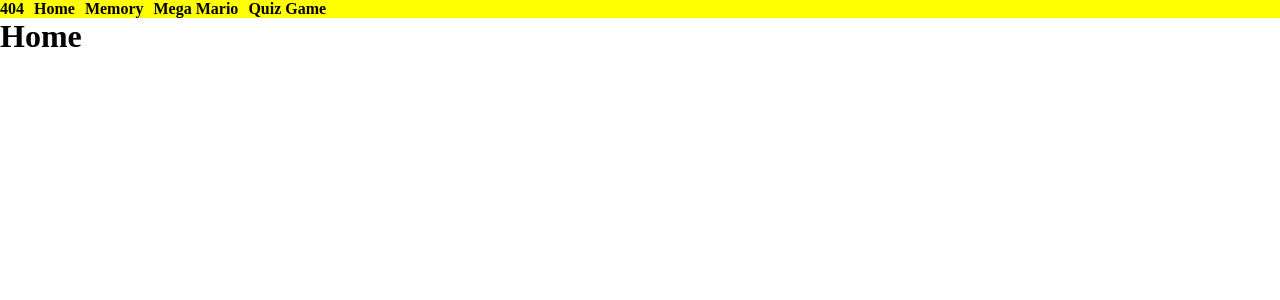
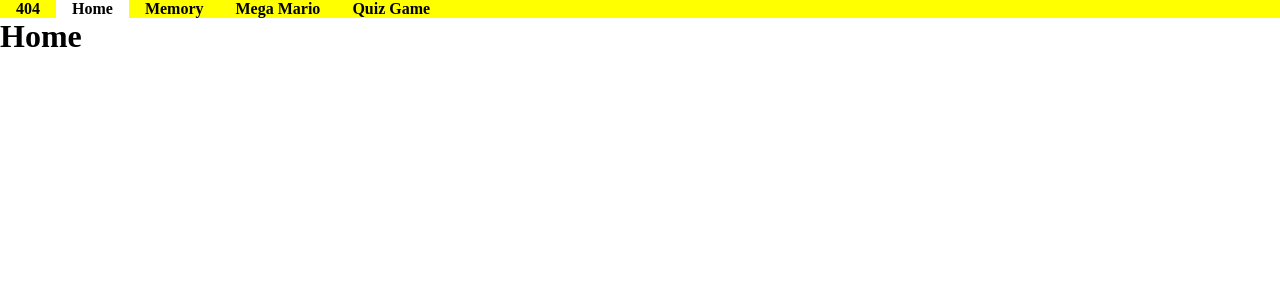
Before and after one commit to AnnaGraphic/react-games, a React (Vite) app: page / in a window 1280 px wide. Shown: the top 300 px of the page. Built offline with nearby package versions, Linux system fonts and the light colour scheme.

Commit message:
add active link to nav menue

```diff
--- a/src/components/Nav/Nav.css
+++ b/src/components/Nav/Nav.css
@@ -4,17 +4,21 @@
 
 .nav-header nav ul {
   list-style: none;
-  padding: 0;
   margin: 0;
 }
 
 .nav-header nav ul li {
   display: inline;
-  margin-right: 10px;
 }
 
 .nav-header nav ul li a {
   text-decoration: none;
   color: black;
+  padding: 0.5em;
   font-weight: bold;
+  padding: 1em;
 }
+
+.nav-header nav ul li a.active {
+  background-color: white;
+}
--- a/src/components/Nav/Nav.jsx
+++ b/src/components/Nav/Nav.jsx
@@ -10,7 +10,9 @@ export function Nav() {
         <ul>
           {Object.keys(navlinks).map((key) => {
             //console.log(key);
-            return <li key={key}><NavLink to={navlinks[key]}>{key}</NavLink></li>
+            return <li key={key}><NavLink to={navlinks[key]}  className={({ isActive, isPending }) =>
+            isPending ? "pending" : isActive ? "active" : ""
+          }>{key}</NavLink></li>
           })}
         </ul>
       </nav>
```
